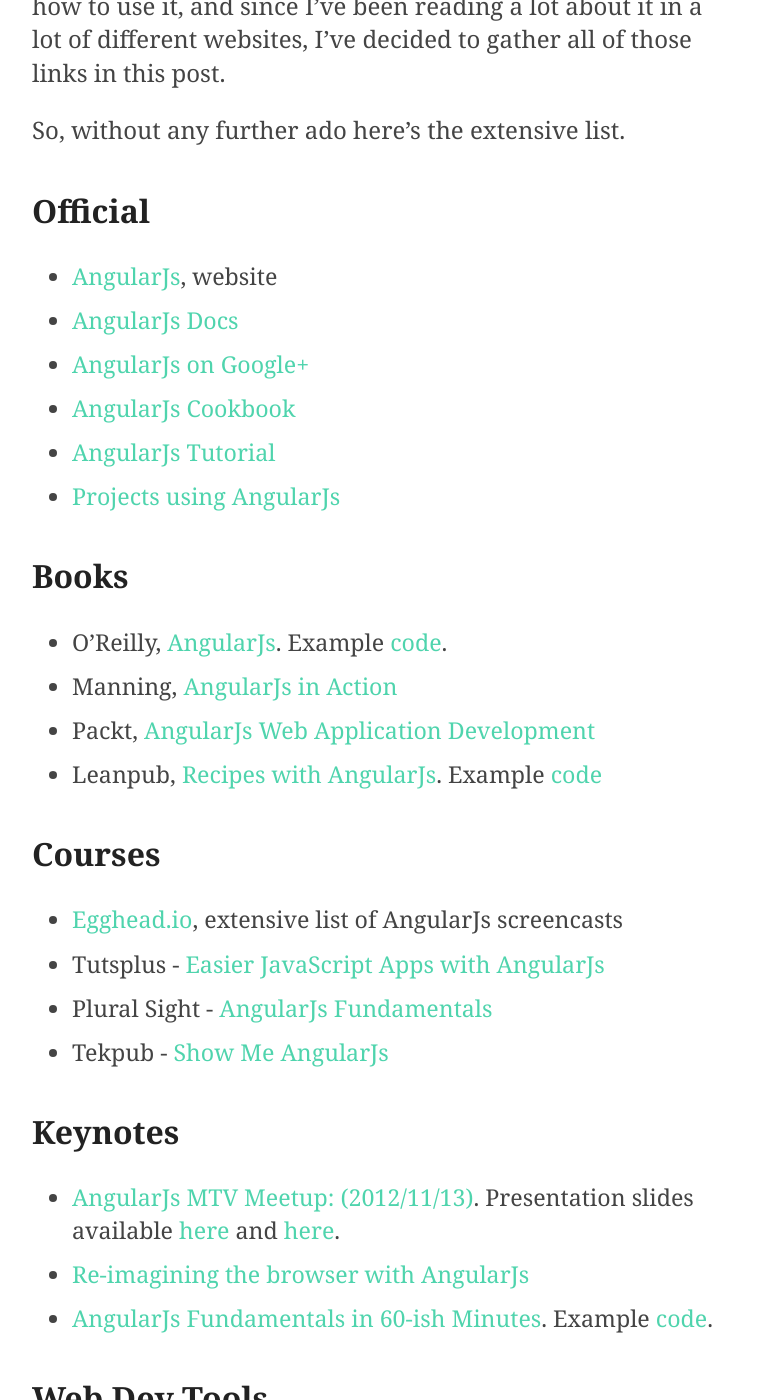
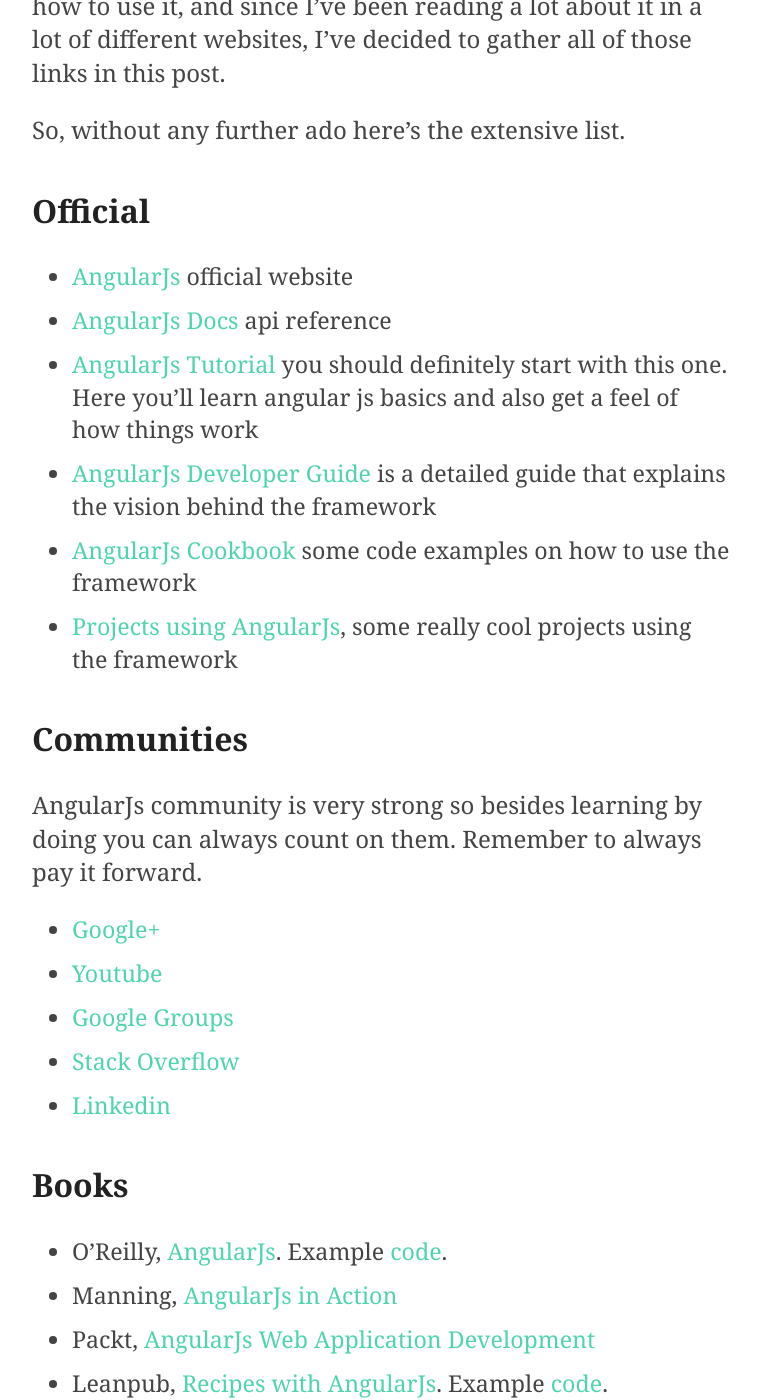
Before and after one commit to rodolfocaldeira/rodolfocaldeira.github.com, a Jekyll site: the page built from _posts/2013-05-24-interesting-bits-8-angularjs.md, in a window 1280 px wide and 1400 px high, scrolled down 1007 px. Shown: the whole window, without its empty margins (258-1018 px from the left). Built offline with Jekyll 4.4.1, drawn with Linux system fonts in a browser that asks for light colours; some of the changed text lies outside the part shown.

Commit message:
Updated AngularJs post

```diff
--- a/_posts/2013-05-24-interesting-bits-8-angularjs.md
+++ b/_posts/2013-05-24-interesting-bits-8-angularjs.md
@@ -16,12 +16,28 @@
 
 ## Official
 
-- [AngularJs](http://angularjs.org/), website
-- [AngularJs Docs](http://docs.angularjs.org/)
-- [AngularJs on Google+](https://plus.google.com/+AngularJs/posts)
-- [AngularJs Cookbook](http://docs.angularjs.org/cookbook/)
-- [AngularJs Tutorial](http://docs.angularjs.org/tutorial/)
-- [Projects using AngularJs](https://github.com/angular/angular.js/wiki/Projects-using-AngularJs)
+- [AngularJs](http://angularjs.org/) official website
+- [AngularJs Docs](http://docs.angularjs.org/) api reference
+- [AngularJs Tutorial](http://docs.angularjs.org/tutorial/) you should definitely start with this one. Here you'll learn angular js basics and also get a feel of how things work
+- [AngularJs Developer Guide](http://docs.angularjs.org/guide) is a detailed guide that explains the vision behind the framework
+- [AngularJs Cookbook](http://docs.angularjs.org/cookbook/) some code examples on how to use the framework
+- [Projects using AngularJs](https://github.com/angular/angular.js/wiki/Projects-using-AngularJs), some really cool projects using the framework
+
+
+
+
+
+## Communities
+
+AngularJs community is very strong so besides learning by doing you can always count on them. Remember to always pay it forward.
+
+- [Google+](https://plus.google.com/+AngularJs/posts)
+- [Youtube](http://www.youtube.com/user/angularjs)
+- [Google Groups](https://groups.google.com/forum/?fromgroups#!forum/angular)
+- [Stack Overflow](http://stackoverflow.com/questions/tagged/angularjs)
+- [Linkedin](http://www.linkedin.com/groups?groupDashboard=&gid=4896676)
+
+
 
 
 
@@ -30,7 +46,9 @@
 - O'Reilly, [AngularJs](http://shop.oreilly.com/product/0636920028055.do). Example [code](https://github.com/shyamseshadri/angularjs-book).
 - Manning, [AngularJs in Action](http://www.manning.com/bford/)
 - Packt, [AngularJs Web Application Development](http://www.packtpub.com/angularjs-web-application-development/book)
-- Leanpub, [Recipes with AngularJs](https://leanpub.com/recipes-with-angular-js). Example [code](https://github.com/fdietz/recipes-with-angular-js-examples)
+- Leanpub, [Recipes with AngularJs](https://leanpub.com/recipes-with-angular-js). Example [code](https://github.com/fdietz/recipes-with-angular-js-examples).
+
+
 
 
 
@@ -43,25 +61,34 @@
 
 
 
+
+
 ## Keynotes
 
+- [Re-imagining the browser with AngularJs](http://www.youtube.com/watch?v=ersEb9vTX3Y) by Miško Hevery
 - [AngularJs MTV Meetup: (2012/11/13)](http://www.youtube.com/watch?v=VxuN6WO3tIA). Presentation slides available [here](http://slides.wesalvaro.com/20121113/) and [here](https://docs.google.com/presentation/d/1FRkzxuBrP9gTwkdXT22ke7J-zMwxUSRbfrbHTO_qRRM/edit#slide=id.p).
-- [Re-imagining the browser with AngularJs](http://www.infoq.com/presentations/AngularJs-Demo)
-- [AngularJs Fundamentals in 60-ish Minutes](http://weblogs.asp.net/dwahlin/archive/2013/04/12/video-tutorial-angularjs-fundamentals-in-60-ish-minutes.aspx). Example [code](http://tinyurl.com/AngularJsDemos).
+- [AngularJs Fundamentals in 60-ish Minutes](http://weblogs.asp.net/dwahlin/archive/2013/04/12/video-tutorial-angularjs-fundamentals-in-60-ish-minutes.aspx). A quick overview of how all the different bits of the framework work together to build an app. Example [code](http://tinyurl.com/AngularJsDemos).
+
+
 
 
 
 ## Web Dev Tools
 
 - [Batarang](https://github.com/angular/angularjs-batarang), Chrome developer tool for AngularJs
+- [Webstorm plugin](http://plugins.jetbrains.com/plugin?pr=idea&pluginId=6971), auto completion and other nifty things for your favourite ide
+
+
 
 
 
 ## Best Practices
 
 - [Huge AngularJs Apps](http://briantford.com/blog/huuuuuge-angular-apps.html), by Brian Ford
-- [Angular seed](https://github.com/angular/angular-seed)
-- [Angular Express Seed](https://github.com/btford/angular-express-seed)
+- [Angular seed](https://github.com/angular/angular-seed) project structure
+- [Angular Express Seed](https://github.com/btford/angular-express-seed) project structure if you're thinking of using ExpressJs
+
+
 
 
 
@@ -71,13 +98,15 @@
 - [Angular Modules](http://ngmodules.org/)
 - [Angular Ui](http://angular-ui.github.io/), useful directives and filters
 - [AngularStrap](http://mgcrea.github.io/angular-strap/), bootstrap directive for AngularJs
-- [Leaflet directive](http://tombatossals.github.io/angular-leaflet-directive/)
 - [D3.js Reusable Bar Chart with Angularjs](http://bl.ocks.org/biovisualize/5372077)
 - [Bindonce, High performance binding](https://github.com/Pasvaz/bindonce)
 - [AngularJs directives and the computer science of JavaScript](http://www.adobe.com/devnet/html5/articles/angularjs-directives-and-the-computer-science-of-javascript.html)
+- [Leaflet directive](http://tombatossals.github.io/angular-leaflet-directive/)
 - [AngularJs Google Maps](http://nlaplante.github.io/angular-google-maps/)
 - [Angular Gestures](https://github.com/wzr1337/angular-gestures)
 - [Angular OAuth](https://github.com/enginous/angular-oauth)
+
+
 
 
 
@@ -91,6 +120,8 @@
 
 
 
+
+
 ### Miscelaneous
 
 - [AngularJs Cheat-sheets](http://www.cheatography.com/proloser/cheat-sheets/angularjs/)
@@ -100,6 +131,8 @@
 - [AngularJs Intro](http://derkoe.github.io/presentations/angularjs-intro/), introductory presentation about angular js
 - [Difference between Service, Factory and Provider in AngularJs](https://gist.github.com/Mithrandir0x/3639232)
 - [Angular Service or Factory](http://iffycan.blogspot.pt/2013/05/angular-service-or-factory.html)
+
+
 
 
 
```
